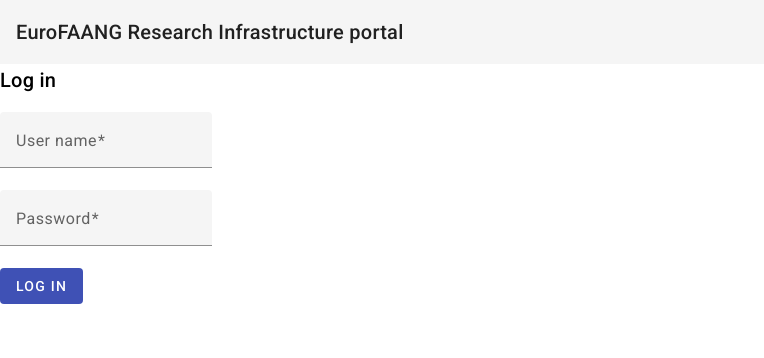
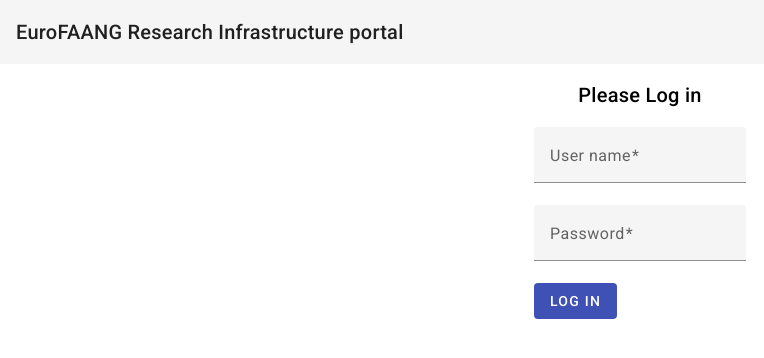
Before and after one commit to FAANG/dcc-eurofaang-ri-fe, an Angular app in the folder eurofaang-ri/: page /login in a window 1280 px wide. Shown: the top 358 px of the page, without its empty margins (0-764 px from the left). Built offline with nearby package versions, Linux system fonts and the light colour scheme.

Commit message:
Fixing styles for login component

```diff
--- a/eurofaang-ri/src/app/user-login/user-login.component.css
+++ b/eurofaang-ri/src/app/user-login/user-login.component.css
@@ -1,5 +1,12 @@
-:host {
+.login-form-container {
   display: flex;
-  flex-direction: column;
-  align-items: flex-start;
+  justify-content: center;
 }
+
+h2 {
+  text-align: center;
+}
+
+.item {
+  margin-top: 15px;
+}
--- a/eurofaang-ri/src/app/user-login/user-login.component.html
+++ b/eurofaang-ri/src/app/user-login/user-login.component.html
@@ -1,5 +1,6 @@
 <div class="login-form-container">
-  <h2>Log in</h2>
+  <div class="item">
+    <h2>Please Log in</h2>
     <form [formGroup]="logInForm" (ngSubmit)="onSubmit()">
       <mat-form-field appearance="fill">
         <mat-label>User name</mat-label>
@@ -14,3 +15,4 @@
       <button mat-flat-button color="primary" type="submit">LOG IN</button>
     </form>
   </div>
+</div>
```
Lines whose indentation alone changed are shown as unchanged.
